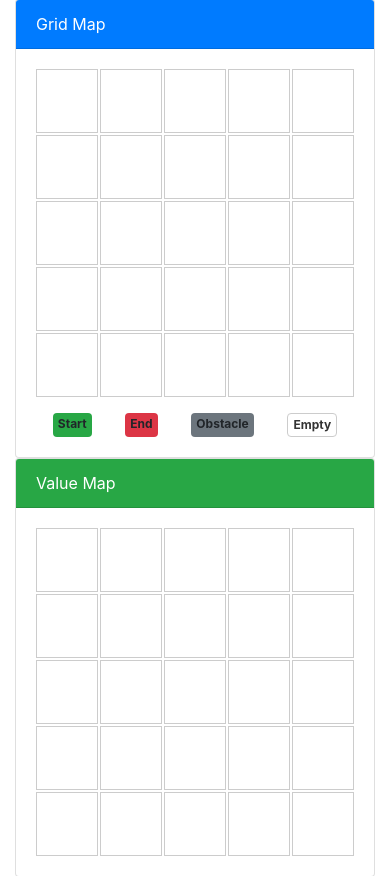
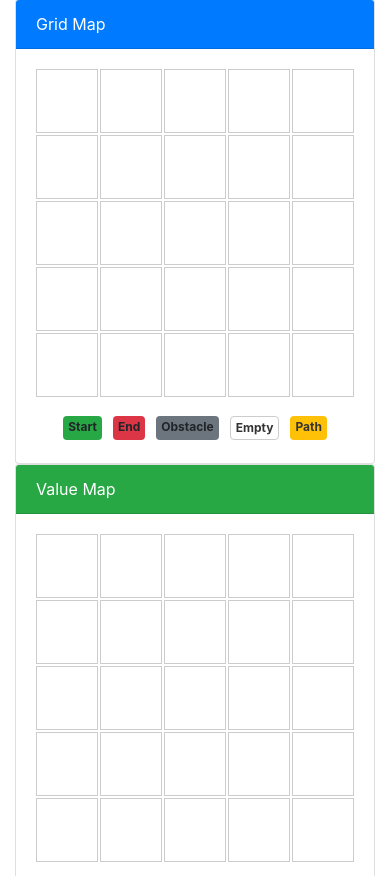
Before and after one commit to devilhyt/nchu-stuff, a Flask app: page / in a window 390 px wide. Shown: the part 295-1171 px from the top of the page. Run offline with Flask 3, Linux system fonts and the light colour scheme; some libraries are stand-ins or nearby versions.

Commit message:
feat(drl hw1): enhance path visualization and improve animation responsiveness

```diff
--- a/2025-spring/drl/hw1/static/css/style.css
+++ b/2025-spring/drl/hw1/static/css/style.css
@@ -74,12 +74,15 @@
 
 .legend {
     display: flex;
-    justify-content: space-around;
+    flex-wrap: wrap;
+    justify-content: center;
+    gap: 5px;
 }
 
 .badge {
     padding: 5px;
-    margin: 0 2px;
+    margin: 3px;
+    white-space: nowrap;
 }
 
 .start-badge {
@@ -100,6 +103,11 @@
     color: #333;
 }
 
+.path-badge {
+    background-color: #ffc107;
+    color: #333;
+}
+
 .path-highlight {
     background-color: #ffc107;
     animation: highlightPath 0.5s;
--- a/2025-spring/drl/hw1/static/js/script.js
+++ b/2025-spring/drl/hw1/static/js/script.js
@@ -266,6 +266,11 @@ document.addEventListener('DOMContentLoaded', function() {
             return;
         }
 
+        // Clear any previous path highlights
+        document.querySelectorAll('.path-highlight').forEach(cell => {
+            cell.classList.remove('path-highlight');
+        });
+
         // Disable buttons during animation
         goBtn.disabled = true;
         calcBtn.disabled = true;
@@ -317,7 +322,7 @@ document.addEventListener('DOMContentLoaded', function() {
                 }
 
                 // Continue animation after delay
-                robotAnimationId = setTimeout(animateRobot, 500);
+                robotAnimationId = setTimeout(animateRobot, 250);
             } else {
                 showMessage('Robot reached the destination!', 'success');
                 goBtn.disabled = false;
@@ -326,7 +331,7 @@ document.addEventListener('DOMContentLoaded', function() {
         }
 
         // Start animation
-        robotAnimationId = setTimeout(animateRobot, 500);
+        robotAnimationId = setTimeout(animateRobot, 250);
     }
 
     // Reset the grid
--- a/2025-spring/drl/hw1/templates/index.html
+++ b/2025-spring/drl/hw1/templates/index.html
@@ -38,6 +38,7 @@
                             <span class="badge end-badge">End</span>
                             <span class="badge obstacle-badge">Obstacle</span>
                             <span class="badge empty-badge">Empty</span>
+                            <span class="badge path-badge">Path</span>
                         </div>
                     </div>
                 </div>
```
